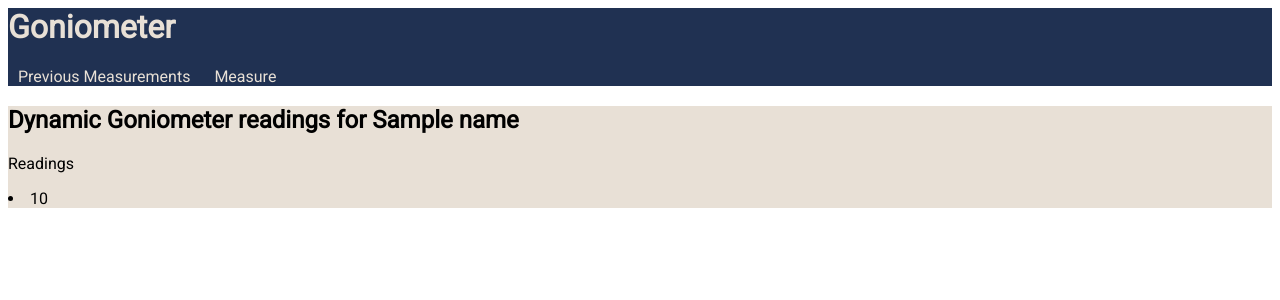
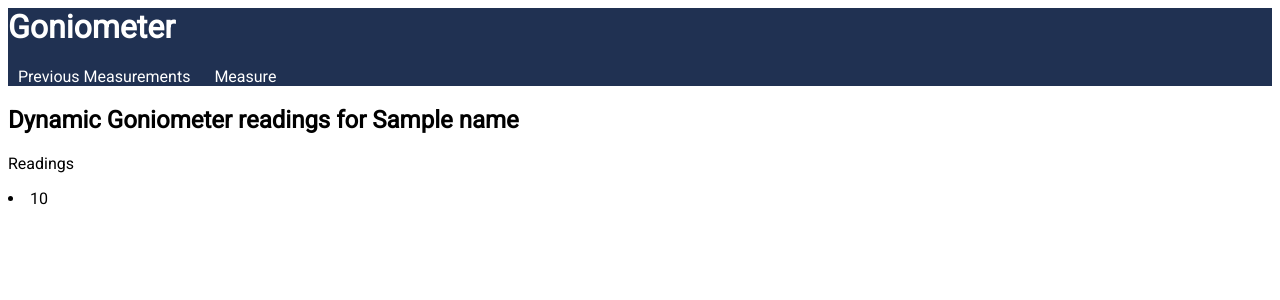
Before and after one commit to ece4180/ece4180.github.io, a Python web app: template templates/dynamic.html in a window 1280 px wide. Shown: the top 300 px of the page. Run offline with Jinja, Linux system fonts and the light colour scheme; the template is opened without the code that fills it: most values are stand-ins (such as "Sample title", 1, 10 or a date in 2020).

Commit message:
fix content background color

```diff
--- a/templates/dynamic.html
+++ b/templates/dynamic.html
@@ -6,17 +6,13 @@
         font-family: 'Roboto';
       }
 
-      .content {
-        background-color: #E8E0D6;
-      }
-
       .header {
         background-color: #203152;
-        color: #E8E0D6;
+        color: #fff;
       }
 
       .header-item {
-        color: #E8E0D6;
+        color: #fff;
         padding: 20px 10px;
         text-decoration: none;
       }
@@ -30,11 +26,9 @@
       </span>
     </div>
   </head>
-  <div class="content">
-    <h2>Dynamic Goniometer readings for {{ Name }}</h2>
-    <p>Readings</p>
-    {% for reading in readings %}
-      <li>{{ reading }}</li>
-    {% endfor %}
-  </div>
+  <h2>Dynamic Goniometer readings for {{ Name }}</h2>
+  <p>Readings</p>
+  {% for reading in readings %}
+    <li>{{ reading }}</li>
+  {% endfor %}
 </html>
```
Also changed, not shown: templates/history.html (+3 -9 lines), templates/index.html (+2 -8 lines), templates/static.html (+2 -8 lines).
